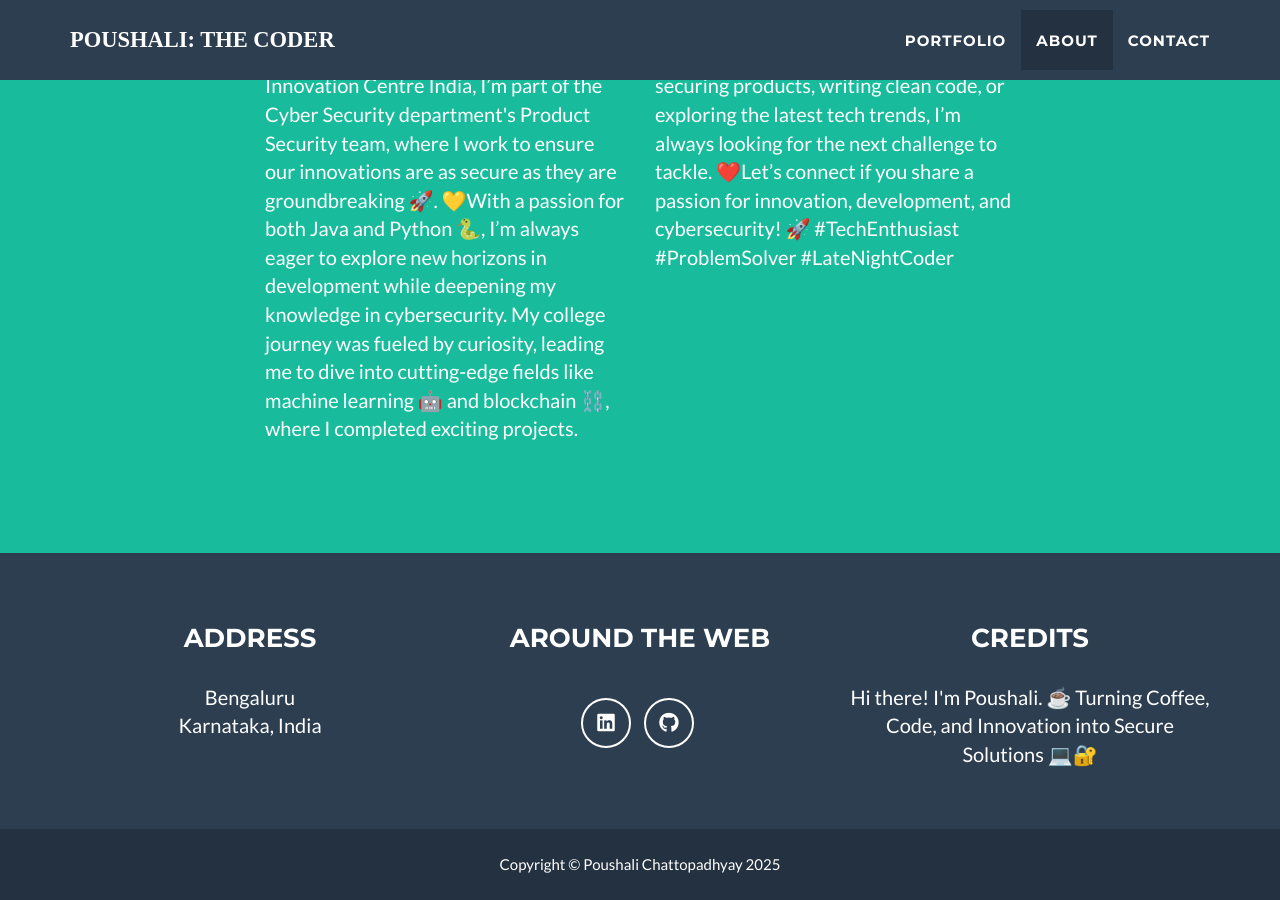
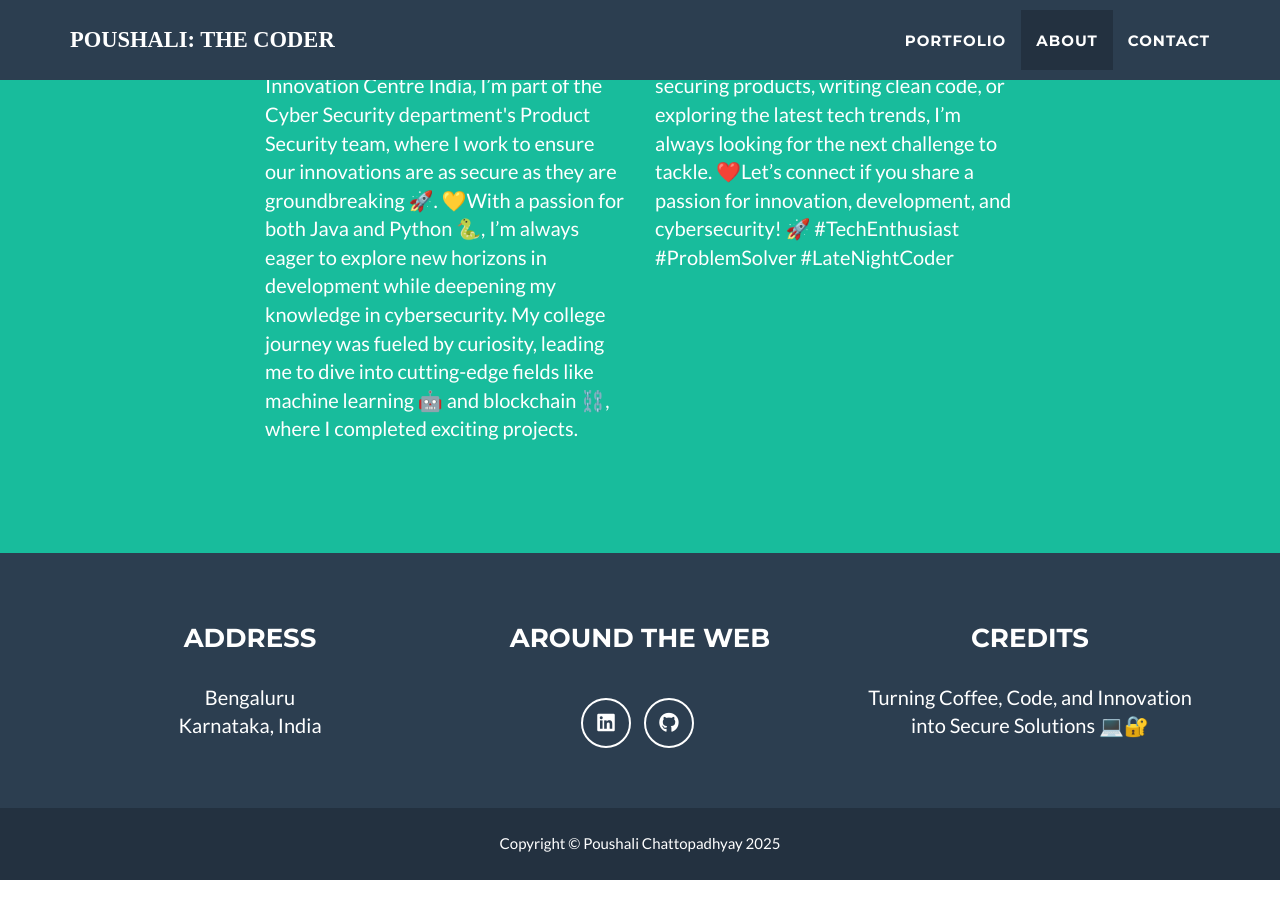
Before and after one commit to poushalic34/poushalic34.github.io, a Jekyll site: the page built from index.html, in a window 1280 px wide and 900 px high, scrolled down 1924 px. Built offline with Jekyll 4.4.1, drawn with Linux system fonts in a browser that asks for light colours.

Commit message:
Update _config.yml

```diff
--- a/_config.yml
+++ b/_config.yml
@@ -45,7 +45,7 @@ address:
   - line: "Karnataka, India"
 
 # Credits content
-credits: "Hi there! I'm Poushali. ☕ Turning Coffee, Code, and Innovation into Secure Solutions 💻🔐"
+credits: "Turning Coffee, Code, and Innovation into Secure Solutions 💻🔐"
 
 # Build settings
 markdown: kramdown
```
